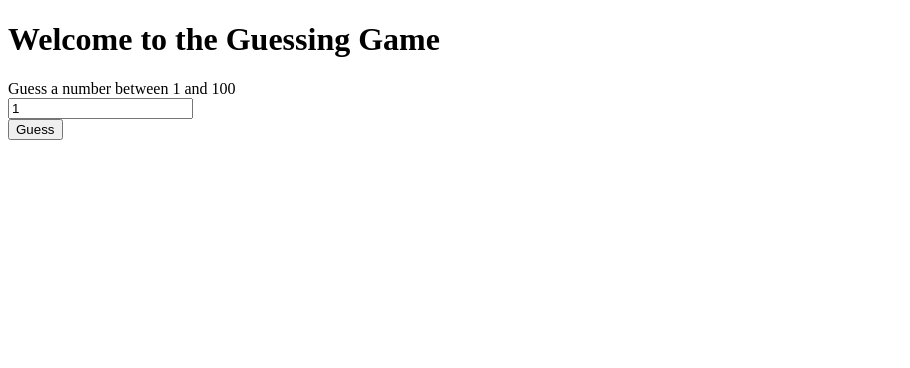
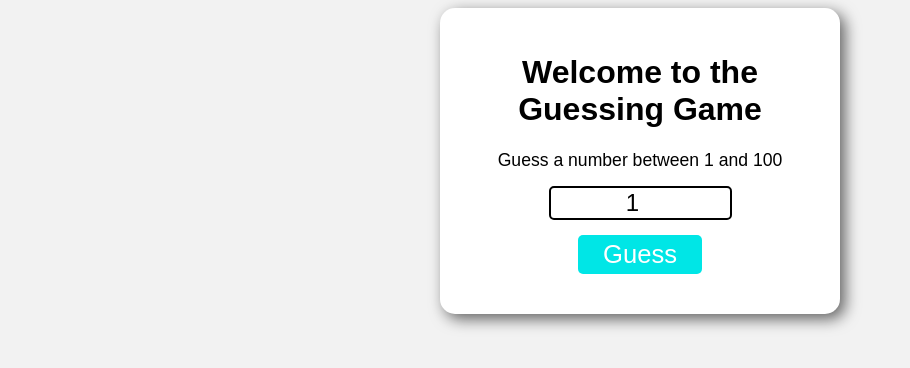
Before and after one commit to danluchin1/JavaScript-projects, a plain HTML site: page guessing_game/index.html in a window 1280 px wide. Shown: the whole page, without its empty margins (0-910 px from the left). Drawn offline with Linux system fonts and the light colour scheme.

Commit message:
Update style.css

```diff
--- a/guessing_game/style.css
+++ b/guessing_game/style.css
@@ -1,24 +1,50 @@
-#countLabel{
-    display: block;
-    text-align: center;
-    font-size: 10em;
-    font-family: Helvetica;
+body{
+    font-family: Arial, sans-serif;
+    background-color: hsl(0, 0%, 95%);
 }
 
-#buttons-container{
+#container{
     text-align: center;
+    background-color: white;
+    max-width: 350px;
+    margin: auto;
+    padding: 25px;
+    border-radius: 15px;
+    box-shadow: 5px 5px 15px hsl(0, 0%, 0%, 0.6);
 }
 
-.button{
-    padding: 10px 20px;
-    font-size: 1.5em;
-    border-radius: 5px;
-    color: white;
-    background-color: rgb(153, 218, 248);
-    cursor: pointer;
-    transition: background-color 0.25s;
+label{
+    font-size: 1.1em;
 }
 
-.button:hover{
-    background-color: rgb(32, 180, 248);
+#textBox{
+    margin: 15px;
+    text-align: center;
+    font-size: 1.5em;
+    border: 2px, solid;
+    border-radius: 5px;
+    width: 50%;
 }
+
+button{
+    font-size: 1.6em;
+    padding: 5px 25px;
+    border: none;
+    border-radius: 5px;
+    background-color: hsl(180, 100%, 45%);
+    color: white;
+    cursor: pointer;
+}
+
+button:hover{
+    background-color: hsl(180, 100%, 55%);
+}
+
+button:active{
+    background-color: hsl(180, 100%, 40%);
+}
+
+#result{
+    font-size: 1.5em;
+    margin-top: 15px;
+}
```
